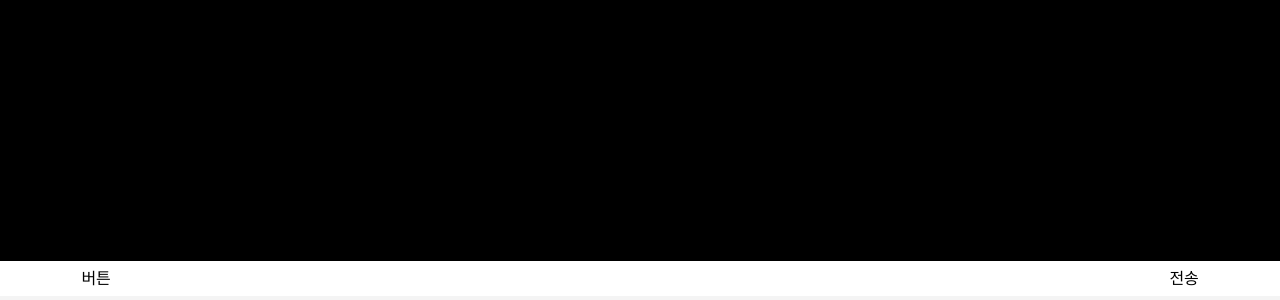
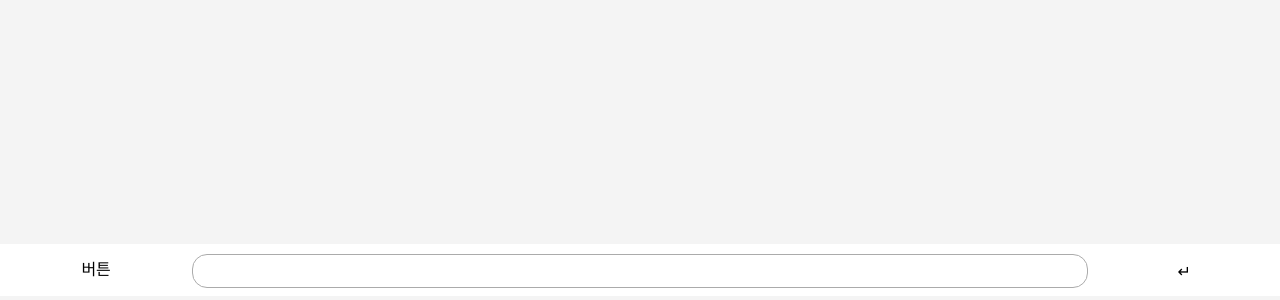
Before and after one commit to blackMoja/chat, a Vue app: page / in a window 1280 px wide. Shown: the part 504-804 px from the top of the page. Built offline with nearby package versions, Linux system fonts and the light colour scheme.

Commit message:
버튼 추가

```diff
--- a/src/views/chat.vue
+++ b/src/views/chat.vue
@@ -11,7 +11,7 @@
 				</ResizableTextarea>
 			</div>
 			<div class="chat-btn-box">
-				<a href="#" @click.prevent>전송</a>
+				<a href="#" class="chat-btn" @click.prevent>&#8629;</a>
 			</div>
 		</div>
 	</div>
@@ -58,16 +58,15 @@ export default {
 }
 
 .contents {
-	height: calc(100% - 35px);
+	height: calc(100% - 52px);
 	width: 100%;
-	background-color: #000;
 }
 .bottom-container {
-	height: 35px;
+	height: 52px;
 	width: 100%;
 	background-color: #fff;
 	text-align: center;
-	line-height: 2.3;
+	line-height: 3.3;
 }
 .chat-etc-box {
 	width: 15%;
@@ -80,11 +79,18 @@ export default {
 .chat-textarea {
 	width: 100%;
 	height: 25px;
-	font-size: 16px;
+	padding: 8px 8px;
+	font-size: 15px;
+	border: 1px solid #ababab;
+	border-radius: 15px;
 	max-height: 80px;
 }
 .chat-btn-box {
 	width: 15%;
 	float: right;
 }
+
+.chat-btn {
+	line-height: 3.5;
+}
 </style>
```
